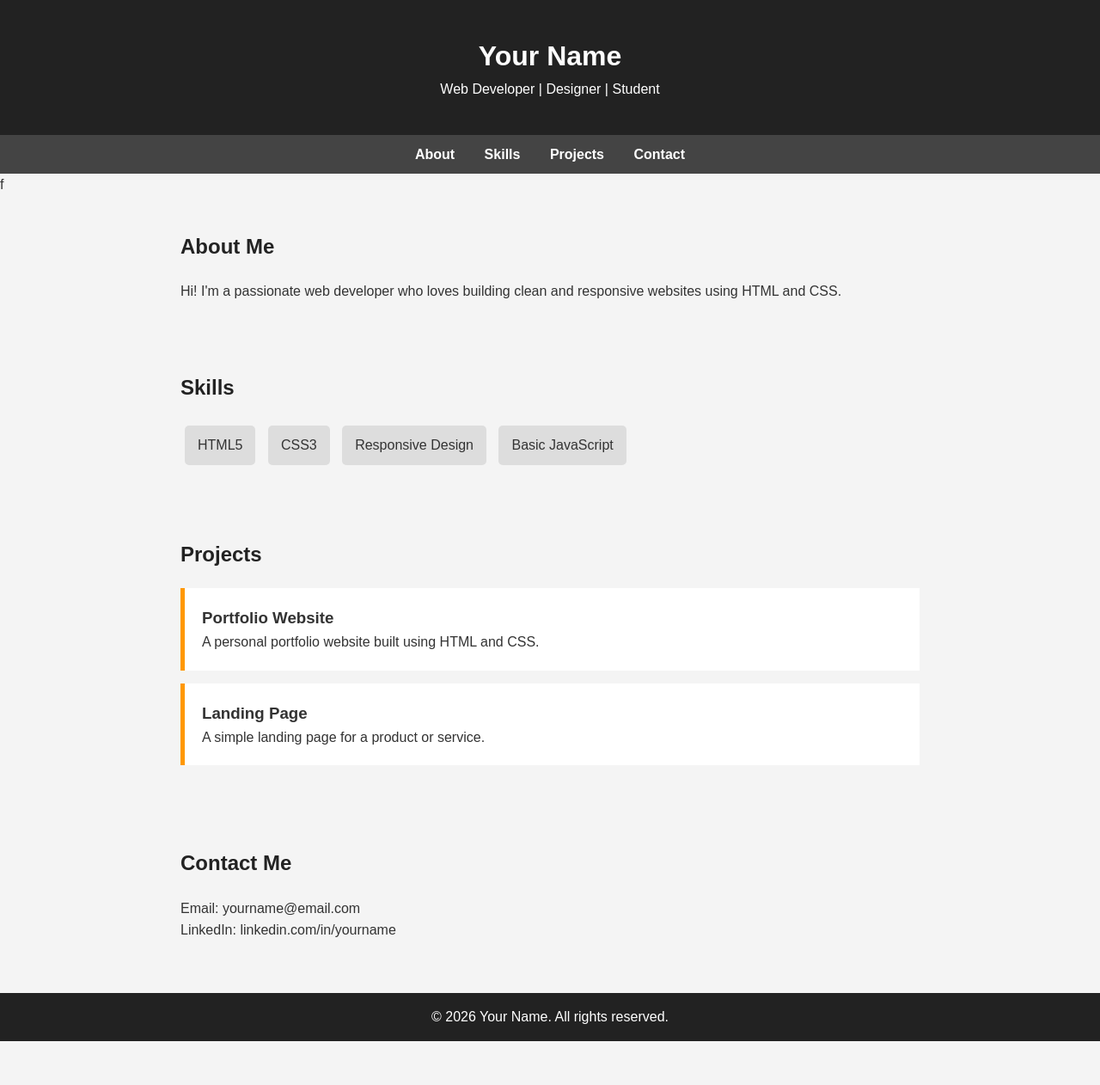
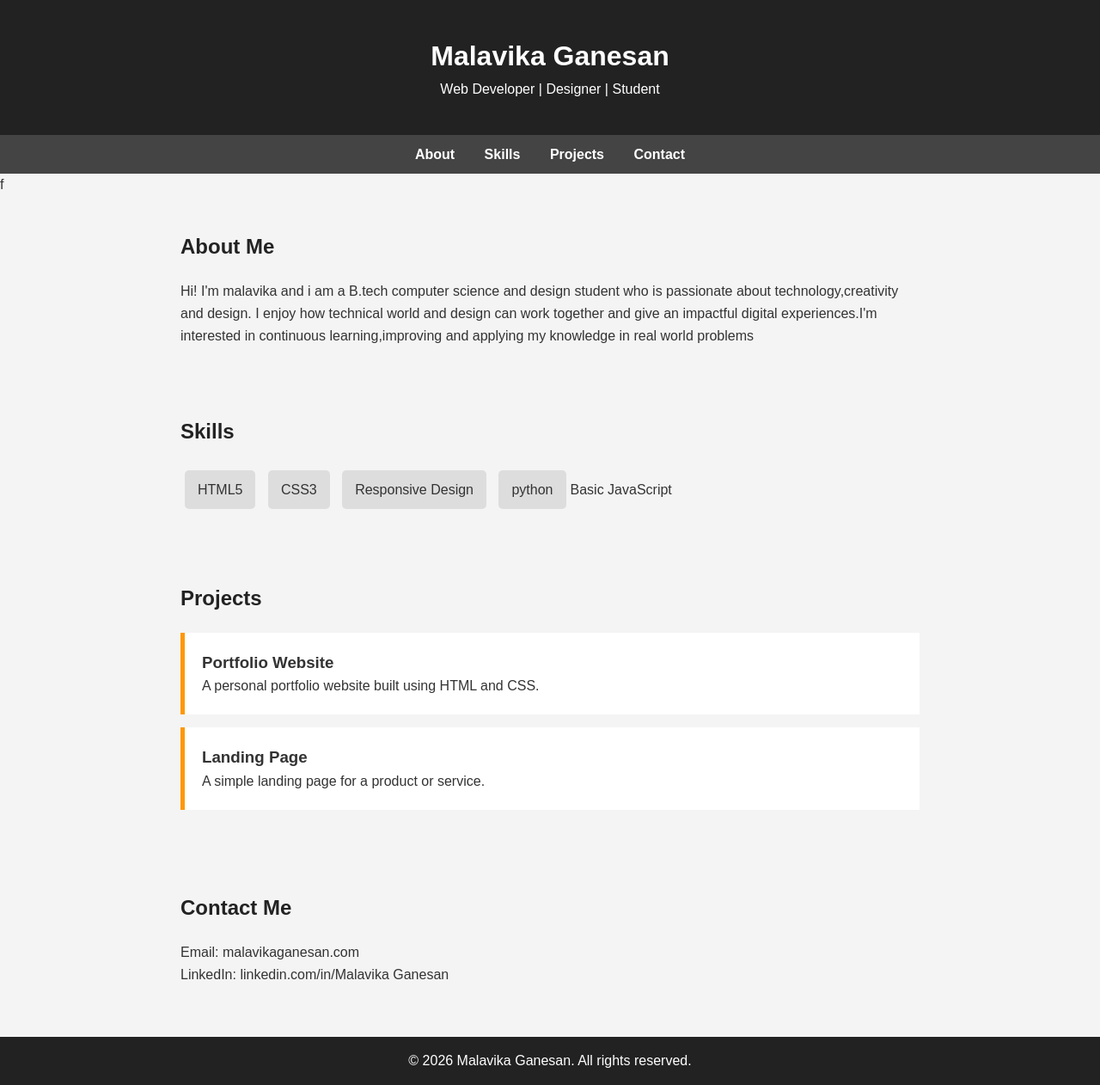
Before and after one commit to Malavika-Ganesan/portfolio, a plain HTML site: page index.html in a window 1280 px wide. Shown: the whole page at 86% size. Before the commit the page ends 1211 px from the top, so only its background shows below. Drawn offline with Linux system fonts and the light colour scheme.

Commit message:
Update index.html

```diff
--- a/index.html
+++ b/index.html
@@ -2,14 +2,14 @@
 <html lang="en">
 <head>
     <meta charset="UTF-8">
-    <title>Your Name | Portfolio</title>
+    <title>Malavika Ganesan | Portfolio</title>
     <link rel="stylesheet" href="style.css">
 </head>
 <body>
 
     <!-- Header -->
     <header>
-        <h1>Your Name</h1>
+        <h1>Malavika Ganesan</h1>
         <p>Web Developer | Designer | Student</p>
     </header>
 
@@ -25,8 +25,9 @@
     <section id="about">
         <h2>About Me</h2>
         <p>
-            Hi! I'm a passionate web developer who loves building clean and
-            responsive websites using HTML and CSS.
+            Hi! I'm malavika and i am a B.tech computer science and design  student who is passionate about technology,creativity and design.
+            I enjoy how technical world and design can work together and give an impactful digital experiences.I'm interested in continuous
+            learning,improving and applying my knowledge in real world problems
         </p>
     </section>
 
@@ -37,6 +38,7 @@
             <li>HTML5</li>
             <li>CSS3</li>
             <li>Responsive Design</li>
+            <li>python</li
             <li>Basic JavaScript</li>
         </ul>
     </section>
@@ -57,13 +59,13 @@
     <!-- Contact Section -->
     <section id="contact">
         <h2>Contact Me</h2>
-        <p>Email: yourname@email.com</p>
-        <p>LinkedIn: linkedin.com/in/yourname</p>
+        <p>Email: malavikaganesan.com</p>
+        <p>LinkedIn: linkedin.com/in/Malavika Ganesan</p>
     </section>
 
     <!-- Footer -->
     <footer>
-        <p>© 2026 Your Name. All rights reserved.</p>
+        <p>© 2026 Malavika Ganesan. All rights reserved.</p>
     </footer>
 
 </body>
```
